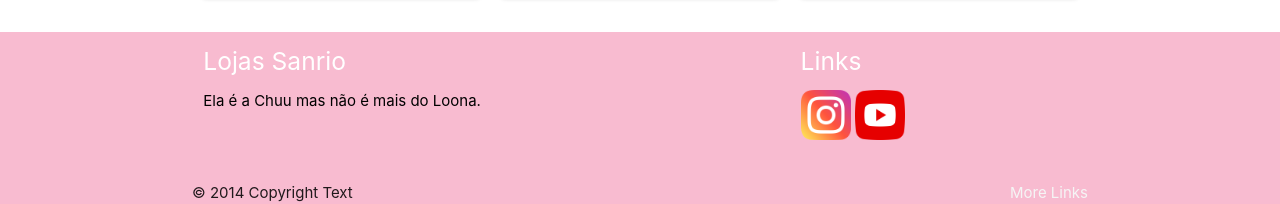
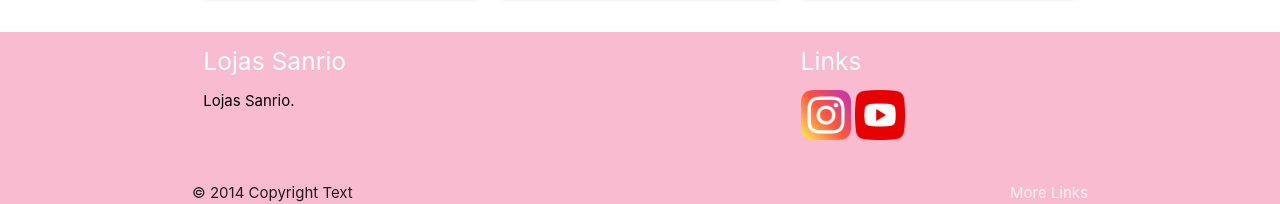
Before and after one commit to LalaLindoka/trabalho-ajax, a PHP site: page / in a window 1280 px wide. Shown: the part 1569-1773 px from the top of the page. Run offline with PHP 8.4, Linux system fonts and the light colour scheme.

Commit message:
coreeção do texto

```diff
--- a/footer.php
+++ b/footer.php
@@ -9,7 +9,7 @@ $paginaCorrente = basename($_SERVER['SCRIPT_NAME']);
     <div class="row">
       <div class="col l6 s12">
         <h5 class="white-text">Lojas Sanrio</h5>
-        <p class="black-text text-lighten-4">Ela é a Chuu mas não é mais do Loona.</p>
+        <p class="black-text text-lighten-4">Lojas Sanrio.</p>
       </div>
       <div class="col l4 offset-l2 s12">
         <h5 class="white-text">Links</h5>
```
